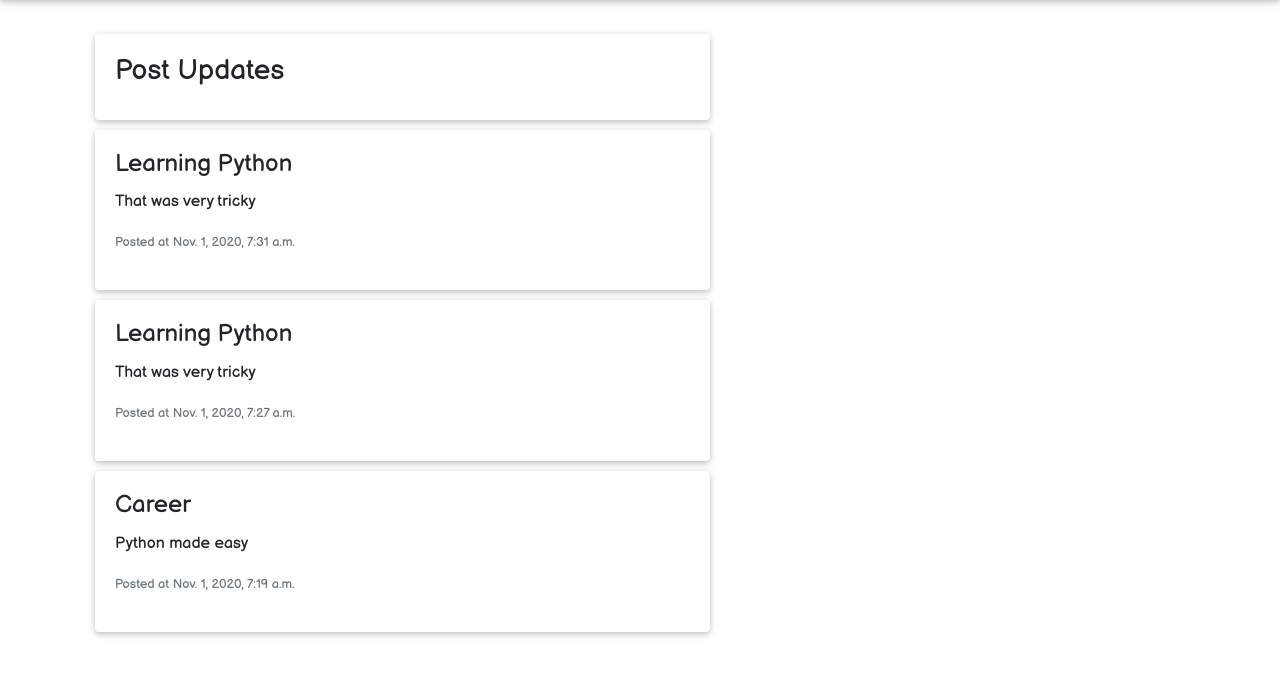
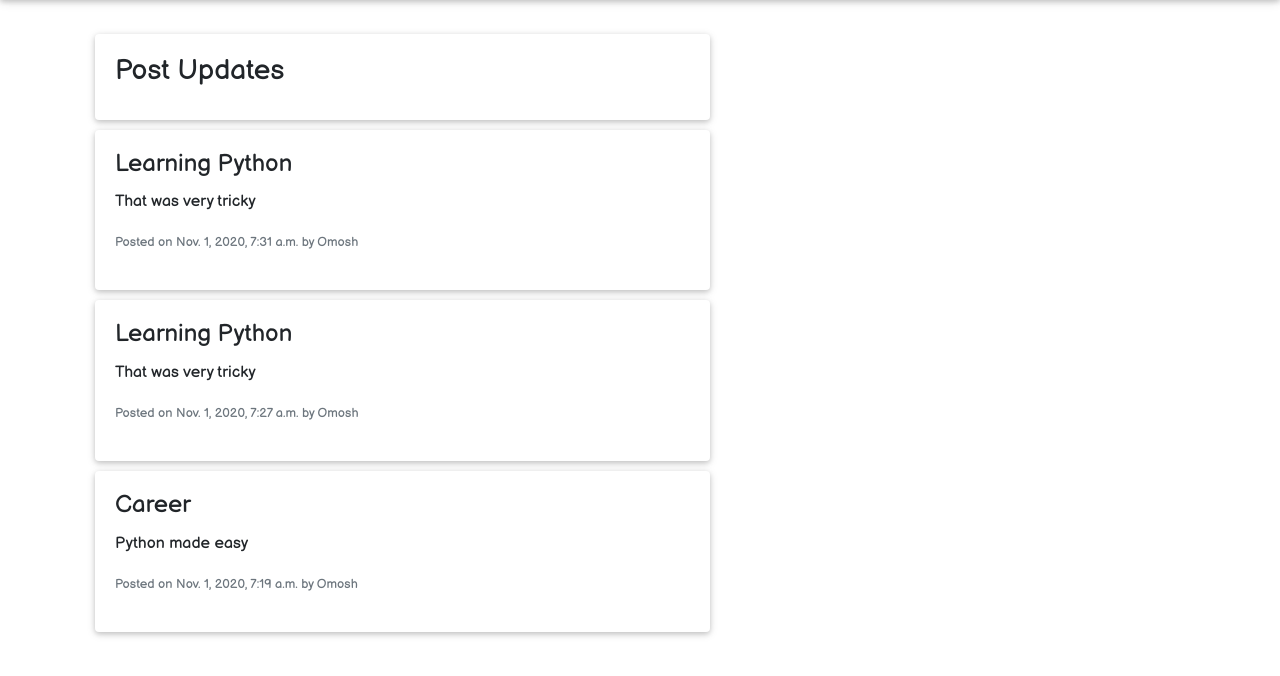
Before and after one commit to DerrickOdhiambo/Neighbourhood, a Django app: page /home/ in a window 1280 px wide. Shown: the part 56-732 px from the top of the page. Run offline with Django 3.2, Linux system fonts and the light colour scheme; data comes from the database, SQL or seed files in the repository; parts of the project's set-up code (start-up, migrations or seed data) failed here and were passed over; some libraries are stand-ins or nearby versions; some web fonts are replaced.

Commit message:
add person who made post to the view

```diff
--- a/hood/templates/hood/home.html
+++ b/hood/templates/hood/home.html
@@ -14,7 +14,7 @@
         <div class="card-body">
           <h4 class="card-title">{{ post.title }}</h4>
           <p>{{ post.content }}</p>
-          <p><small class="text-muted">Posted at {{ post.date_posted }}</small></p>
+          <p><small class="text-muted">Posted on {{ post.date_posted }} by {{ post.user.username }}</small></p>
         </div>
       </div>
       {% endfor %}
```
